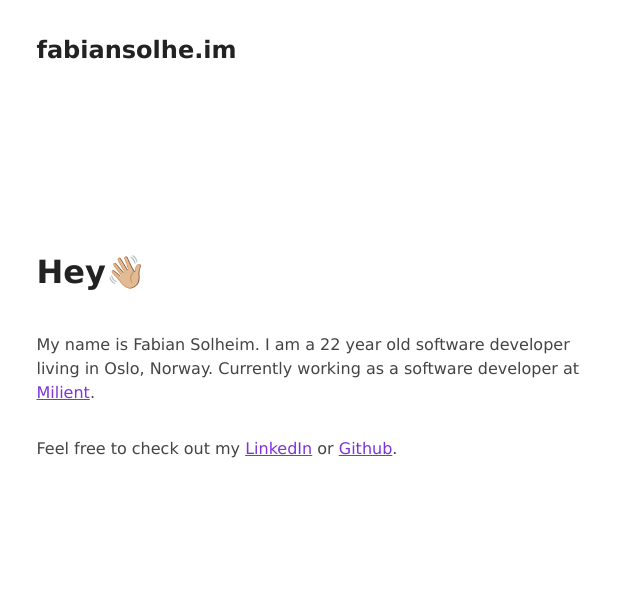
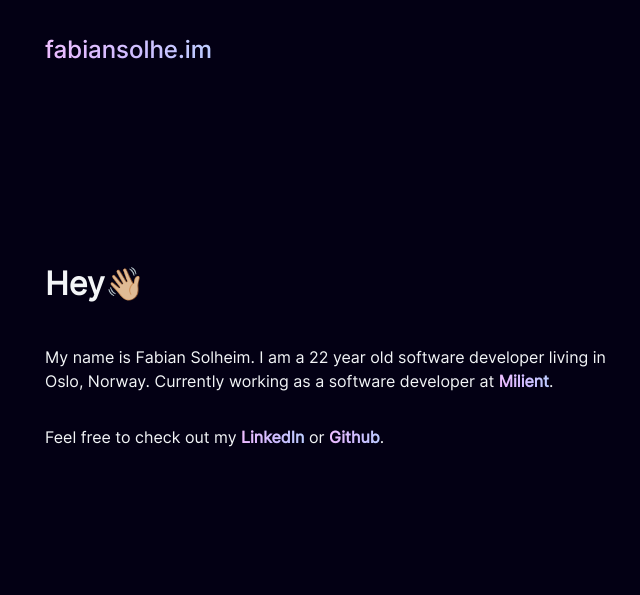
Before and after one commit to fabiansolheim/fabiansolhe.im, an Astro site: page / in a window 1280 px wide. Shown: the whole page, without its empty margins (120-760 px from the left). Built offline with nearby package versions, Linux system fonts and the light colour scheme; Astro itself is replaced by a stand-in of ours.

Commit message:
Fixed colors and added fonts

```diff
--- a/src/components/Header.astro
+++ b/src/components/Header.astro
@@ -3,7 +3,7 @@ import { SITE_TITLE } from '../consts';
 ---
 
 <header>
-	<h2>
+	<h2 class="highlighted">
 		{SITE_TITLE}
 	</h2>
 	<!-- <nav>
--- a/src/pages/index.astro
+++ b/src/pages/index.astro
@@ -16,7 +16,7 @@ const age = Math.floor(
 	<body>
 		<Header title={SITE_TITLE} />
 		<main>
-			<h1>Hey<span class="wave">👋🏼</span></h1>
+				<h1>Hey<span class="wave">👋🏼</span></h1>
 			<p>
 				My name is Fabian Solheim. I am a {age} year old software developer
 				living in Oslo, Norway. Currently working as a software developer
--- a/src/styles/global.css
+++ b/src/styles/global.css
@@ -1,27 +1,62 @@
+@font-face {
+	font-family: 'Inter';
+	font-style: normal;
+	font-weight: 400;
+	font-display: swap;
+	src: url('/fonts/Inter-Regular.woff2');
+}
+
+@font-face {
+	font-family: 'Inter-Medium';
+	font-style: normal;
+	font-weight: 500;
+	font-display: swap;
+	src: url('/fonts/Inter-Medium.woff2');
+}
+
+@font-face {
+	font-family: 'Inter-Bold';
+	font-style: normal;
+	font-weight: 700;
+	font-display: swap;
+	src: url('/fonts/Inter-Bold.woff2');
+}
+
+
 body {
-	font-family: Verdana, sans-serif;
+	-webkit-font-smoothing: antialiased;
+	font-family: Inter, sans-serif;
 	margin: auto;
 	padding: 20px;
 	max-width: 95ch;
 	text-align: left;
-	background-color: #fff;
+	background-color: #030014;
 	word-wrap: break-word;
 	overflow-wrap: break-word;
 	line-height: 1.5;
-	color: #444;
+	color: #f3f5f7;
 }
-h1,
-h2,
-h3,
-h4,
-h5,
-h6,
-strong,
-b {
-	color: #222;
+
+h2 {
+	font-family: Inter-Medium, sans-serif;
 }
+
 a {
-	color: #7f32dc;
+	font-weight: bold;
+	background: linear-gradient(90.01deg,#e59cff .01%,#ba9cff 50.01%,#9cb2ff 100%),linear-gradient(180deg,rgba(255,255,255,.4) 0%,rgba(255,255,255,.28) 100%);
+    background-blend-mode: screen,normal;
+    -webkit-background-clip: text;
+    background-clip: text;
+    -webkit-text-fill-color: transparent;
+}
+
+.highlighted {
+	font-weight: 400;
+	background: linear-gradient(90.01deg,#e59cff .01%,#ba9cff 50.01%,#9cb2ff 100%),linear-gradient(180deg,rgba(255,255,255,.4) 0%,rgba(255,255,255,.28) 100%);
+    background-blend-mode: screen,normal;
+    -webkit-background-clip: text;
+    background-clip: text;
+    -webkit-text-fill-color: transparent;
 }
 nav a {
 	margin-right: 10px;
@@ -39,24 +74,3 @@ content {
 table {
 	width: 100%;
 }
-img {
-	max-width: 100%;
-	height: auto;
-}
-code {
-	padding: 2px 5px;
-	background-color: #f2f2f2;
-}
-pre {
-	padding: 1rem;
-}
-pre > code {
-	all: unset;
-}
-blockquote {
-	border: 1px solid #999;
-	color: #222;
-	padding: 2px 0px 2px 20px;
-	margin: 0px;
-	font-style: italic;
-}
```
Also changed, not shown: public/fonts/Inter-Bold.woff2 (added), public/fonts/Inter-Medium.woff2 (added), public/fonts/Inter-Regular.woff2 (added).
